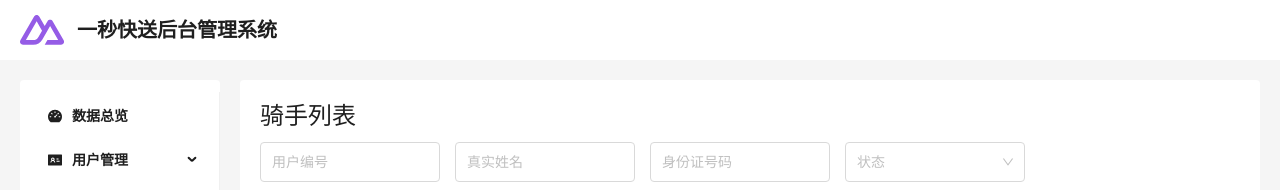
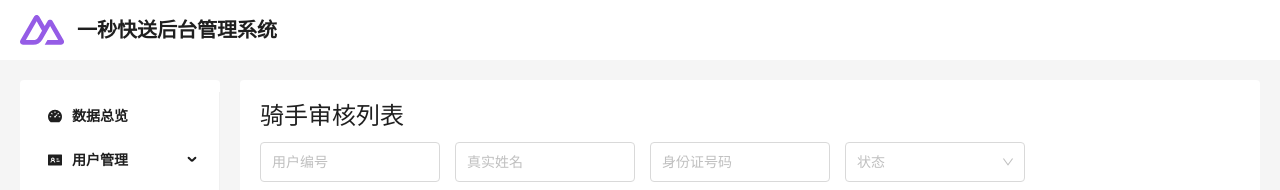
Before and after one commit to zhuqingyuan123/OneSecond-Ts, a React (Create React App) app: page /rider/registers in a window 1280 px wide. Shown: the top 190 px of the page. Built offline with nearby package versions, Linux system fonts and the light colour scheme.

Commit message:
fix(other): 修改了一个bug

```diff
--- a/package.json
+++ b/package.json
@@ -20,6 +20,7 @@
     "eslint-import-resolver-webpack": "^0.13.2",
     "eslint-plugin-compat": "^4.1.4",
     "eslint-plugin-unicorn": "^47.0.0",
+    "history": "^5.3.0",
     "react": "^18.2.0",
     "react-dom": "^18.2.0",
     "react-router-dom": "^6.11.2",
--- a/src/views/Rider/Edit/add.tsx
+++ b/src/views/Rider/Edit/add.tsx
@@ -1,3 +1,4 @@
+/* eslint-disable import/no-extraneous-dependencies */
 /* eslint-disable no-param-reassign */
 import React, { useState } from 'react';
 import { ArrowLeftOutlined, PictureOutlined } from '@ant-design/icons';
@@ -6,6 +7,12 @@ import type { RadioChangeEvent } from 'antd';
 import styled from 'styled-components';
 import type { RcFile, UploadProps } from 'antd/es/upload';
 import type { UploadFile } from 'antd/es/upload/interface';
+import { createHashHistory } from 'history';
+
+const history = createHashHistory({ window });
+const backHandle = () => {
+  history.go(-1);
+};
 
 const getBase64 = (file: RcFile): Promise<string> =>
   new Promise((resolve, reject) => {
@@ -88,7 +95,7 @@ function Add() {
     <Wraper>
       <div>
         <h1 className=" text-xl">
-          <ArrowLeftOutlined className=" mr-2" />
+          <ArrowLeftOutlined className=" mr-2" onClick={() => backHandle()} />
           新手骑手
         </h1>
         <div className=" border-t border-white border-solid mt-3">
--- a/src/views/Rider/Registers.tsx
+++ b/src/views/Rider/Registers.tsx
@@ -113,7 +113,7 @@ function Registers() {
   return (
     <Wraper>
       <div>
-        <h1 className=" text-2xl">骑手列表</h1>
+        <h1 className=" text-2xl">骑手审核列表</h1>
         <div className="border-b border-neutral-300 border-solid">
           <div>
             <Input placeholder="用户编号" className="inputs" />
```
Also changed, not shown: 1 other file (tests, documents, lock files or other folders).
